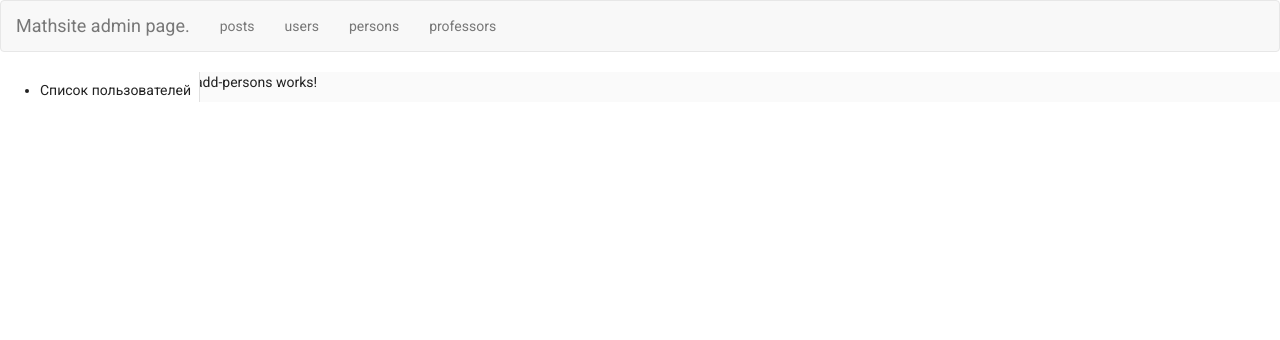
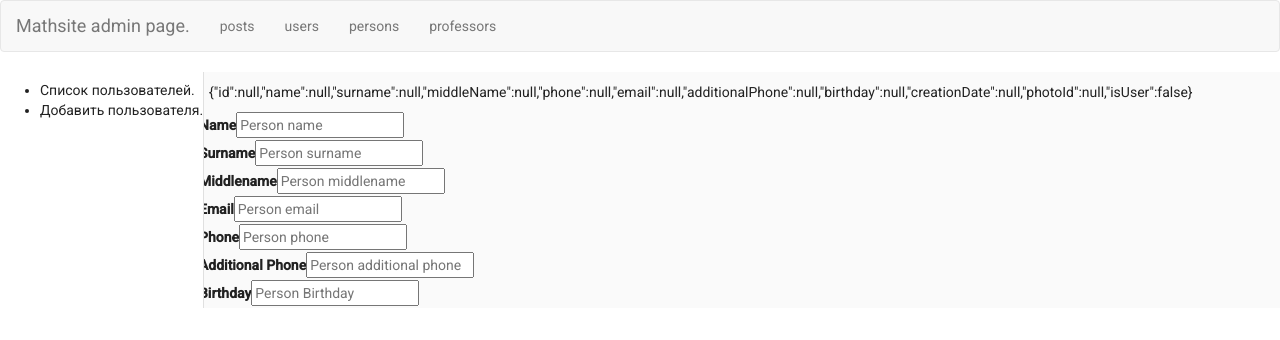
Before and after one commit to YarGU-Demidov/math-admin, an Angular app: page /persons/add in a window 1280 px wide. Shown: the top 340 px of the page. Built offline with nearby package versions, Linux system fonts and the light colour scheme.

Commit message:
Making sidebar a component. Adding persons add page

```diff
--- /dev/null
+++ b/src/app/components/global-sidebar/global-sidebar.component.html
@@ -0,0 +1,14 @@
+<mat-sidenav-container>
+  <mat-sidenav mode="side" opened>
+    <mat-nav-list>
+      <ul>
+        <li *ngFor="let routeObj of listOfRoutes">
+          <a [routerLink]=[routeObj.route]>{{routeObj.text}}</a>
+        </li>
+      </ul>
+    </mat-nav-list>
+  </mat-sidenav>
+  <mat-sidenav-content>
+    <router-outlet></router-outlet>
+  </mat-sidenav-content>
+</mat-sidenav-container>
--- /dev/null
+++ b/src/app/components/global-sidebar/global-sidebar.component.ts
@@ -0,0 +1,17 @@
+import { Component, OnInit, Input } from '@angular/core';
+
+@Component({
+  selector: 'app-global-sidebar',
+  templateUrl: './global-sidebar.component.html',
+  styleUrls: ['./global-sidebar.component.css']
+})
+export class GlobalSidebarComponent implements OnInit {
+
+  @Input() listOfRoutes: [{ route: string, text: string }]
+  constructor() {
+   }
+
+  ngOnInit() {
+  }
+
+}
--- /dev/null
+++ b/src/app/enteties/person.ts
@@ -0,0 +1,13 @@
+export class Person {
+	public id: string              = null;
+	public name: string            = null;
+	public surname: string         = null;
+	public middleName: string      = null;
+	public phone: string           = null;
+	public email: string           = null;
+	public additionalPhone: string = null;
+	public birthday: Date          = null;
+	public creationDate: string    = null;
+	public photoId: string         = null;
+	public isUser: boolean         = false;
+}
--- a/src/app/routes-components/add-persons/add-persons.component.html
+++ b/src/app/routes-components/add-persons/add-persons.component.html
@@ -1,3 +1,85 @@
-<p>
-  add-persons works!
-</p>
+<div style="padding: 10px;word-wrap: break-word;">
+	{{ diagnostic() }}
+</div>
+<div class="person-creation-form">
+	<form #personForm="ngForm">
+		<div>
+			<label for="person-name">Name</label>
+			<input
+				required
+				pInputText
+				[(ngModel)]="currentPerson.name"
+				type="text"
+				placeholder="Person name"
+				name="name"
+				id="person-name"
+				#personName="ngModel">
+		</div>
+		<div>
+			<label for="person-surname">Surname</label>
+			<input
+				required
+				pInputText
+				[(ngModel)]="currentPerson.surname"
+				type="text"
+				placeholder="Person surname"
+				name="surname"
+				id="person-surname"
+				#personSurname="ngModel">
+		</div>
+		<div>
+			<label for="person-middlename">Middlename</label>
+			<input
+				pInputText
+				[(ngModel)]="currentPerson.middleName"
+				type="text"
+				placeholder="Person middlename"
+				name="middlename"
+				id="person-middlename"
+				#personMiddlename="ngModel">
+		</div>
+		<div>
+			<label for="person-email">Email</label>
+			<input
+				pInputText
+				type="email"
+				placeholder="Person email"
+				name="email"
+				id="person-email"
+				[(ngModel)]="currentPerson.email"
+				#personEmail="ngModel">
+		</div>
+		<div>
+			<label for="person-phone">Phone</label>
+			<input
+				required
+				[(ngModel)]="currentPerson.phone"
+				placeholder="Person phone"
+				mask="+7 (999) 999-99-99"
+				name="phone"
+				id="person-phone"
+				#personPhone="ngModel">
+		</div>
+		<div>
+			<label for="person-add-phone">Additional Phone</label>
+			<input
+				[(ngModel)]="currentPerson.additionalPhone"
+				placeholder="Person additional phone"
+				mask="+7 (999) 999-99-99"
+				name="add-phone"
+				id="person-add-phone"
+				#personAdditionalPhone="ngModel">
+		</div>
+		<div>
+			<label for="person-add-birthday">Birthday</label>
+			<input
+				required
+				[(ngModel)]="currentPerson.birthday"
+				placeholder="Person Birthday"
+				name="person-add-birthday"
+				id="person-add-birthday"
+				dateFormat="dd.mm.yy"
+				#personBirthday="ngModel">
+		</div>
+	</form>
+</div>
--- a/src/app/routes-components/add-persons/add-persons.component.ts
+++ b/src/app/routes-components/add-persons/add-persons.component.ts
@@ -1,4 +1,5 @@
-import { Component, OnInit } from '@angular/core';
+import { Component, OnInit, Output } from '@angular/core';
+import { Person } from '../../enteties/person';
 
 @Component({
   selector: 'app-add-persons',
@@ -7,9 +8,21 @@ import { Component, OnInit } from '@angular/core';
 })
 export class AddPersonsComponent implements OnInit {
 
-  constructor() { }
+	@Output()
+	public currentPerson: Person;
 
-  ngOnInit() {
-  }
+	public calendarLanguage: any;
+	public yearRange: string;
+
+	public constructor() {
+		this.currentPerson    = new Person();
+	}
+
+	public ngOnInit(): void {
+	}
+
+	public diagnostic() {
+		return JSON.stringify(this.currentPerson);
+	}
 
 }
--- a/src/app/routes/persons-controller/persons-controller.component.html
+++ b/src/app/routes/persons-controller/persons-controller.component.html
@@ -1,17 +1,3 @@
-<mat-sidenav-container>
-  <mat-sidenav mode="side" opened>
-    <mat-nav-list>
-      <ul>
-        <li>
-          <a [routerLink]="['list']">Список пользователей</a>
-        </li>
-        <li>
-          <a [routerLink]="['add']">Добавить пользователя</a>
-        </li>
-      </ul>
-    </mat-nav-list>
-  </mat-sidenav>
-  <mat-sidenav-content>
-    <router-outlet></router-outlet>
-  </mat-sidenav-content>
-</mat-sidenav-container>
+<app-global-sidebar [listOfRoutes]="listOfRoutes">
+
+</app-global-sidebar>
--- a/src/app/routes/persons-controller/persons-controller.component.ts
+++ b/src/app/routes/persons-controller/persons-controller.component.ts
@@ -7,6 +7,14 @@ import { Component, OnInit } from '@angular/core';
 })
 export class PersonsControllerComponent implements OnInit {
 
+  listOfRoutes = [{
+    route: "list",
+    text: "Список пользователей."
+  },
+  {
+    route:"add",
+    text:"Добавить пользователя."
+  }]
   constructor() { }
 
   ngOnInit() {
```
Also changed, not shown: src/app/app.module.ts (+8 -2 lines), src/app/components/global-sidebar/global-sidebar.component.css (added), 1 other file (tests, documents, lock files or other folders).
